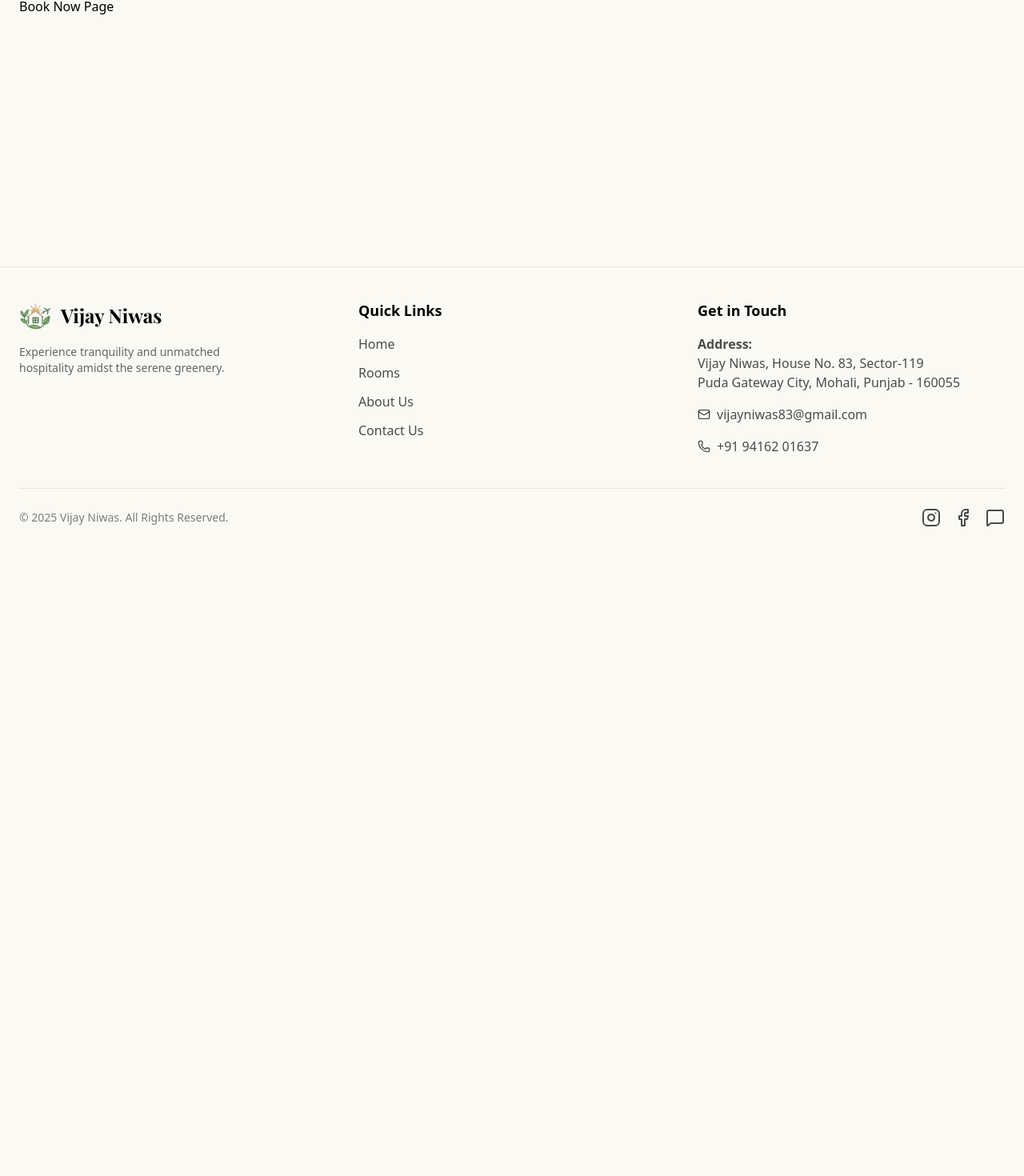
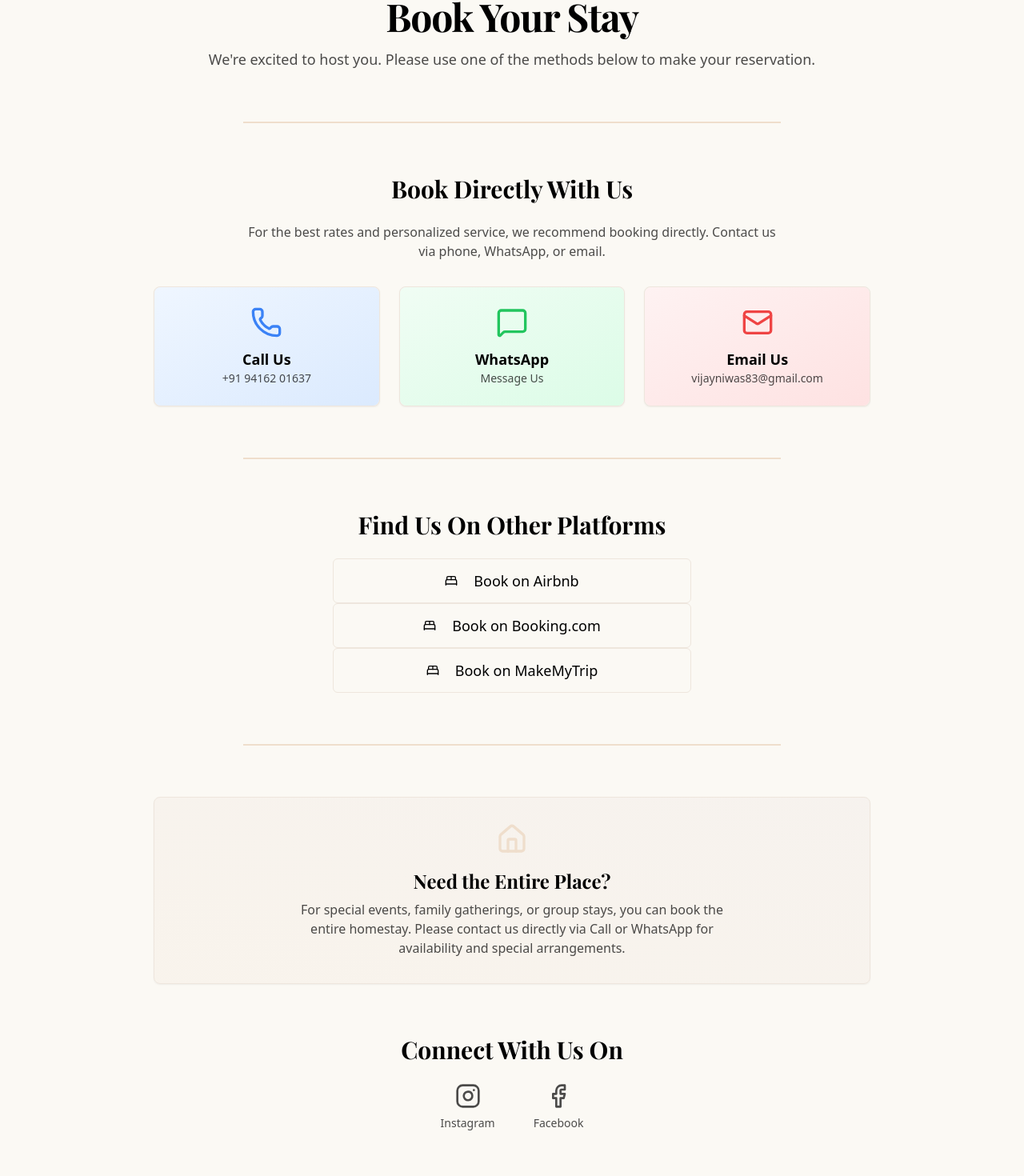
Before and after one commit to Parvesh2005/vijay_niwas, a React (Vite) app: page /book in a window 1280 px wide. Shown: the part 101-1571 px from the top of the page at 80% size. Before the commit the page ends 800 px from the top, so only its background shows below. Built offline with nearby package versions, Linux system fonts and the light colour scheme.

Commit message:
book page

```diff
--- a/src/App.jsx
+++ b/src/App.jsx
@@ -6,6 +6,7 @@ import LoadingSpinner from './components/shared/LoadingSpinner';
 import ScrollToTop from './components/shared/ScrollToTop';
 
 import HomePage from './pages/HomePage';
+const BookPage = React.lazy(() => import('./pages/BookPage'));
 const AboutPage = React.lazy(() => import('./pages/AboutPage'));
 const ContactPage = React.lazy(() => import('./pages/ContactPage'));
 
@@ -22,7 +23,7 @@ function App() {
             <Route path="/rooms" element={<div>Rooms Page</div>} />
             <Route path="/about" element={<AboutPage />} />
             <Route path="/contact" element={<ContactPage />} />
-            <Route path="/book" element={<div>Book Now Page</div>} />
+            <Route path="/book" element={<BookPage />} />
           </Routes>
         </Suspense>
       </main>
--- /dev/null
+++ b/src/pages/BookPage.jsx
@@ -0,0 +1,151 @@
+// src/pages/BookPage.jsx
+
+import { motion } from 'framer-motion';
+import { Card, CardContent } from '@/components/ui/card';
+import { Button } from '@/components/ui/button';
+import { Mail, Phone, MessageSquare, Instagram, Facebook, BedDouble, Home } from 'lucide-react';
+
+// Animation for elements that fade in and move up
+const fadeIn = (delay = 0) => ({
+  hidden: { opacity: 0, y: 30 },
+  visible: { opacity: 1, y: 0, transition: { duration: 0.7, delay, ease: 'easeOut' } },
+});
+
+// Animation for the separator line
+const lineAnimation = {
+  hidden: { opacity: 0, width: 0 },
+  visible: { opacity: 1, width: "50%", transition: { duration: 0.8, ease: 'easeOut' } },
+};
+
+const BookPage = () => {
+  // Placeholder links for booking sites
+  const bookingSites = [
+    { name: 'Airbnb', href: '#' },
+    { name: 'Booking.com', href: '#' },
+    { name: 'MakeMyTrip', href: '#' },
+  ];
+
+  return (
+    <div className="max-w-4xl mx-auto space-y-16 text-center">
+      {/* Animated Header */}
+      <motion.div initial="hidden" animate="visible" variants={fadeIn()}>
+        <h1 className="text-4xl md:text-5xl font-bold font-serif tracking-tight">Book Your Stay</h1>
+        <p className="mt-4 text-lg text-foreground/70">
+          We're excited to host you. Please use one of the methods below to make your reservation.
+        </p>
+      </motion.div>
+
+      <motion.hr
+        className="mx-auto w-3/4 border-t-2 border-primary"
+        initial={{ scaleX: 0, opacity: 0 }}
+        whileInView={{ scaleX: 1, opacity: 1 }}
+        transition={{ duration: 0.8, ease: 'easeOut' }}
+        viewport={{ once: true, amount: 0.5 }}
+      />
+
+      {/* Direct Booking Section */}
+      <motion.div initial="hidden" whileInView="visible" viewport={{ once: true }} variants={fadeIn(0.2)}>
+        <h2 className="text-3xl font-bold font-serif mb-6">Book Directly With Us</h2>
+        <p className="text-foreground/70 mb-8 max-w-2xl mx-auto">
+          For the best rates and personalized service, we recommend booking directly. Contact us via phone, WhatsApp, or email.
+        </p>
+        <div className="grid grid-cols-1 sm:grid-cols-3 gap-6">
+          <a href="tel:+919416201637">
+            <Card className="h-full transition-all hover:shadow-lg hover:-translate-y-1 group">
+              <CardContent className="p-6 flex flex-col items-center bg-gradient-to-br from-blue-50 to-blue-100 dark:from-blue-900/50 dark:to-blue-950/50 rounded-lg">
+                <Phone className="w-10 h-10 mb-3 text-blue-500" />
+                <h3 className="text-lg font-semibold">Call Us</h3>
+                <p className="text-sm text-foreground/70">+91 94162 01637</p>
+              </CardContent>
+            </Card>
+          </a>
+          <a href="https://wa.me/919416201637" target="_blank" rel="noopener noreferrer">
+            <Card className="h-full transition-all hover:shadow-lg hover:-translate-y-1 group">
+              <CardContent className="p-6 flex flex-col items-center bg-gradient-to-br from-green-50 to-green-100 dark:from-green-900/50 dark:to-green-950/50 rounded-lg">
+                <MessageSquare className="w-10 h-10 mb-3 text-green-500" />
+                <h3 className="text-lg font-semibold">WhatsApp</h3>
+                <p className="text-sm text-foreground/70">Message Us</p>
+              </CardContent>
+            </Card>
+          </a>
+          <a href="mailto:vijayniwas83@gmail.com">
+            <Card className="h-full transition-all hover:shadow-lg hover:-translate-y-1 group">
+              <CardContent className="p-6 flex flex-col items-center bg-gradient-to-br from-red-50 to-red-100 dark:from-red-900/50 dark:to-red-950/50 rounded-lg">
+                <Mail className="w-10 h-10 mb-3 text-red-500" />
+                <h3 className="text-lg font-semibold">Email Us</h3>
+                <p className="text-sm text-foreground/70">vijayniwas83@gmail.com</p>
+              </CardContent>
+            </Card>
+          </a>
+        </div>
+      </motion.div>
+
+      {/* --- Animated Separator Line --- */}
+      <motion.hr
+        className="mx-auto w-3/4 border-t-2 border-primary"
+        initial={{ scaleX: 0, opacity: 0 }}
+        whileInView={{ scaleX: 1, opacity: 1 }}
+        transition={{ duration: 0.8, ease: 'easeOut' }}
+        viewport={{ once: true, amount: 0.5 }}
+      />
+
+      {/* Third-Party Booking Section */}
+      <motion.div initial="hidden" whileInView="visible" viewport={{ once: true }} variants={fadeIn(0.2)}>
+        <h2 className="text-3xl font-bold font-serif mb-6">Find Us On Other Platforms</h2>
+        <div className="max-w-md mx-auto space-y-4">
+          {bookingSites.map((site) => (
+            <a href={site.href} key={site.name} target="_blank" rel="noopener noreferrer">
+              <Button variant="outline" className="w-full h-14 text-lg">
+                <BedDouble className="w-5 h-5 mr-3" />
+                Book on {site.name}
+              </Button>
+            </a>
+          ))}
+        </div>
+      </motion.div>
+
+      {/* --- Animated Separator Line --- */}
+      <motion.hr
+        className="mx-auto w-3/4 border-t-2 border-primary"
+        initial={{ scaleX: 0, opacity: 0 }}
+        whileInView={{ scaleX: 1, opacity: 1 }}
+        transition={{ duration: 0.8, ease: 'easeOut' }}
+        viewport={{ once: true, amount: 0.5 }}
+      />
+
+      {/* === ADDED NEW SECTION FOR FULL HOMESTAY BOOKING === */}
+      <motion.div initial="hidden" whileInView="visible" viewport={{ once: true }} variants={fadeIn(0.2)}>
+        <Card className="bg-gradient-to-tr from-primary/20 to-card">
+          <CardContent className="p-8">
+            <Home className="w-10 h-10 mx-auto mb-4 text-primary" />
+            <h2 className="text-2xl font-bold font-serif">Need the Entire Place?</h2>
+            <p className="mt-2 text-foreground/70 max-w-xl mx-auto">
+              For special events, family gatherings, or group stays, you can book the entire homestay. Please contact us directly via Call or WhatsApp for availability and special arrangements.
+            </p>
+          </CardContent>
+        </Card>
+      </motion.div>
+
+      {/* Social Media Section */}
+      <motion.div initial="hidden" whileInView="visible" viewport={{ once: true }} variants={fadeIn(0.2)}>
+        <h2 className="text-3xl font-bold font-serif">Connect With Us On</h2>
+        <div className="mt-6 flex justify-center gap-8 md:gap-12">
+          <a href="https://www.instagram.com/vijayniwas8?igsh=MW5wenQzc3FhenU5aQ==" target="_blank" rel="noopener noreferrer" className="text-foreground/70 hover:text-primary group">
+            <div className="flex flex-col items-center transition-transform group-hover:-translate-y-1">
+              <Instagram className="w-8 h-8" />
+              <span className="mt-2 text-sm font-medium">Instagram</span>
+            </div>
+          </a>
+          <a href="https://www.facebook.com/profile.php?id=61578960091959" target="_blank" rel="noopener noreferrer" className="text-foreground/70 hover:text-primary group">
+            <div className="flex flex-col items-center transition-transform group-hover:-translate-y-1">
+              <Facebook className="w-8 h-8" />
+              <span className="mt-2 text-sm font-medium">Facebook</span>
+            </div>
+          </a>
+        </div>
+      </motion.div>
+    </div>
+  );
+};
+
+export default BookPage;
```
